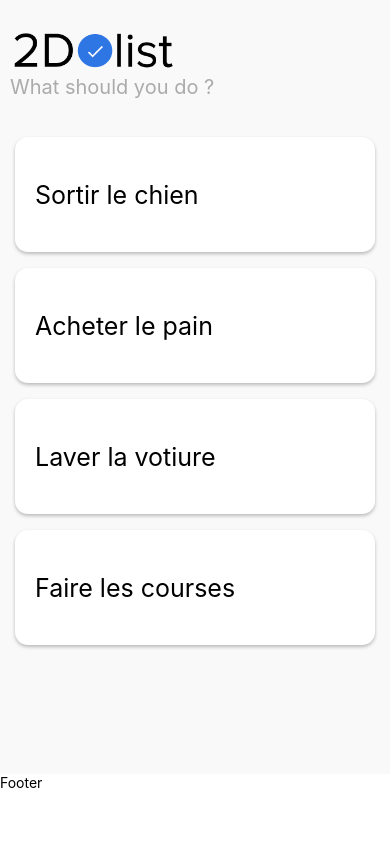
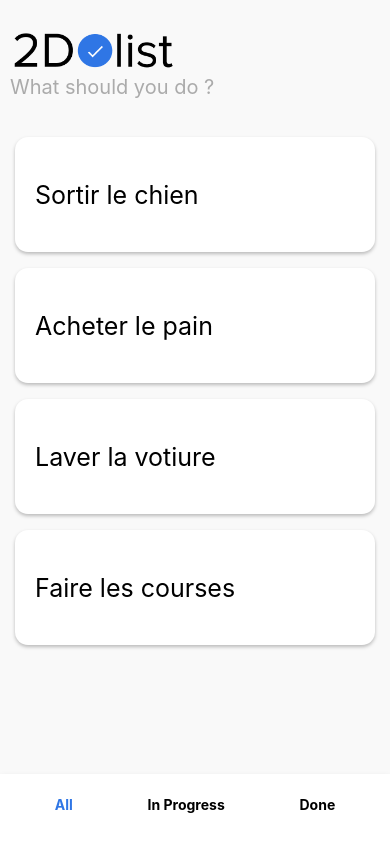
Before and after one commit to Karlito14/TodoApp, a React Native app: screen / in a window 390 px wide. Built offline with nearby package versions, Linux system fonts and the light colour scheme.

Commit message:
affichage du footer

```diff
--- a/App.style.ts
+++ b/App.style.ts
@@ -15,5 +15,15 @@ export const styles = StyleSheet.create({
   },
   footer: {
     height: 70,
+    backgroundColor: 'white',
+    shadowColor: '#000',
+    shadowOffset: {
+      width: 0,
+      height: 5,
+    },
+    shadowOpacity: 0.34,
+    shadowRadius: 6.27,
+
+    elevation: 10,
   },
 });
--- a/App.tsx
+++ b/App.tsx
@@ -4,6 +4,7 @@ import { styles } from './App.style';
 import { Header } from '@components/Header/Header';
 import { CardList } from '@components/CardList/CardList';
 import { Todo } from '@interfaces/interfaces';
+import { Footer } from '@components/Footer/Footer';
 
 const TODO_LIST: Todo[] = [
   { id: '1', title: 'Sortir le chien', done: false },
@@ -14,6 +15,7 @@ const TODO_LIST: Todo[] = [
 
 export default function App() {
   const [todoList, setTodoList] = useState(TODO_LIST);
+  const [stateSelected, setStateSelected] = useState('All');
 
   const updateTodo = (todo: Todo) => {
     const updatedTodo = { ...todo, done: !todo.done };
@@ -37,7 +39,7 @@ export default function App() {
         </View>
       </SafeAreaView>
       <View style={styles.footer}>
-        <Text>Footer</Text>
+        <Footer state={stateSelected} updateState={setStateSelected} />
       </View>
     </>
   );
--- /dev/null
+++ b/components/Footer/Footer.style.ts
@@ -0,0 +1,16 @@
+import { StyleSheet } from 'react-native';
+
+export const styles = StyleSheet.create({
+  container: {
+    flex: 1,
+    flexDirection: 'row',
+    justifyContent: 'space-evenly',
+    alignItems: 'center',
+    paddingBottom: 10
+
+  },
+  state: {
+    padding: 20,
+    fontWeight: 'bold'
+  },
+});
--- /dev/null
+++ b/components/Footer/Footer.tsx
@@ -0,0 +1,19 @@
+import { IState } from '@interfaces/interfaces';
+import { Text, TouchableOpacity, View } from 'react-native';
+import { styles } from './Footer.style';
+
+const STATES = ['All', 'In Progress', 'Done'];
+
+export const Footer = ({ state, updateState }: IState) => {
+  return (
+    <View style={styles.container}>
+      {STATES.map((item, index) => (
+        <TouchableOpacity key={index} onPress={() => updateState(item)}>
+          <Text style={[styles.state, item === state && { color: '#2f76e5' }]}>
+            {item}
+          </Text>
+        </TouchableOpacity>
+      ))}
+    </View>
+  );
+};
```
Also changed, not shown: interfaces/interfaces.ts (+6 -1 lines), package.json (+5 -5 lines), 1 other file (tests, documents, lock files or other folders).
